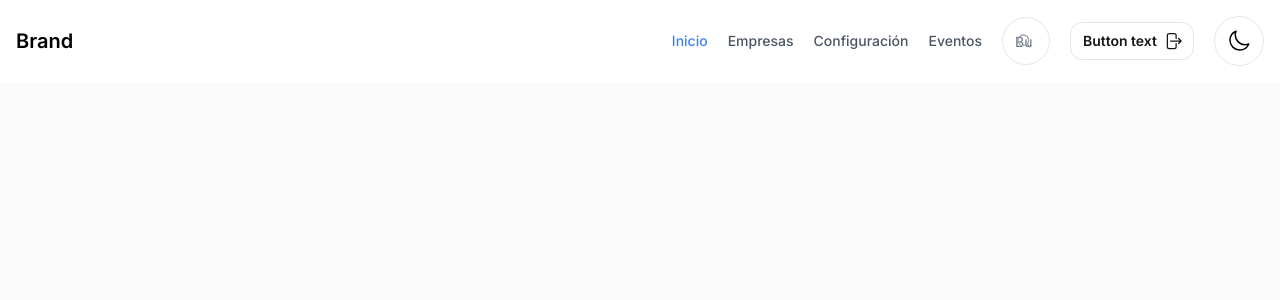
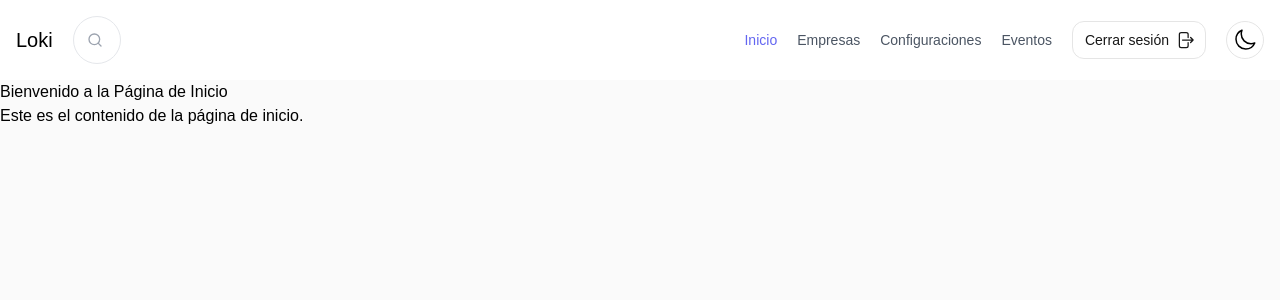
Before and after one commit to nglbrrts/historial-eventos, a Next.js app: page / in a window 1280 px wide. Shown: the top 300 px of the page. Built offline with nearby package versions, Linux system fonts and the light colour scheme.

Commit message:
ADD: routes

```diff
--- /dev/null
+++ b/src/app/configuracion/page.tsx
@@ -0,0 +1,3 @@
+export default function Configuracion() {
+    return <h1>Configuracion</h1>;
+  }
--- /dev/null
+++ b/src/app/empresas/page.tsx
@@ -0,0 +1,3 @@
+export default function Empresas() {
+    return <h1>Empresas</h1>;
+  }
--- /dev/null
+++ b/src/app/eventos/page.tsx
@@ -0,0 +1,3 @@
+export default function Eventos() {
+    return <h1>Eventos</h1>;
+  }
--- a/src/app/layout.tsx
+++ b/src/app/layout.tsx
@@ -1,22 +1,19 @@
-import type { Metadata } from "next";
-import { Inter } from "next/font/google";
-import "./globals.css";
+'use client';
 
-const inter = Inter({ subsets: ["latin"] });
-
-export const metadata: Metadata = {
-  title: "Create Next App",
-  description: "Generated by create next app",
-};
+import '@/app/globals.css'
+import TopBar from '../components/TopBar';
 
 export default function RootLayout({
   children,
-}: Readonly<{
+}: {
   children: React.ReactNode;
-}>) {
+}) {
   return (
     <html lang="es">
-      <body className={`${inter.className} bg-neutral-50 dark:bg-neutral-900`}>{children}</body>
+      <body className="bg-neutral-50 dark:bg-neutral-900">
+        <TopBar />
+        <main>{children}</main>
+      </body>
     </html>
   );
 }
--- a/src/app/page.tsx
+++ b/src/app/page.tsx
@@ -1,18 +1,16 @@
-'use client';
-
-import TabNavigation from '@/components/TabNavigation';
-import TopBar from "@/components/TopBar";
-
-const tabs = [
-  { name: 'Empresa', href: '#', current: true },
-  { name: 'Productos', href: '#', current: false },
-  { name: 'DTEs', href: '#', current: false },
-];
+import Head from 'next/head';
 
 export default function Home() {
   return (
-    <main>
-      <TopBar />
-    </main>
+    <div>
+      <Head>
+        <title>Inicio</title>
+        <meta name="description" content="Página de inicio de mi aplicación" />
+      </Head>
+      <section>
+        <h1>Bienvenido a la Página de Inicio</h1>
+        <p>Este es el contenido de la página de inicio.</p>
+      </section>
+    </div>
   );
 }
--- a/src/app/pages/empresa.tsx
+++ /dev/null
@@ -1,13 +0,0 @@
-import React from 'react';
-
-const Empresa: React.FC = () => {
-  return (
-    <div className="min-h-screen bg-gray-100">
-      <div className="container mx-auto py-8">
-
-      </div>
-    </div>
-  );
-};
-
-export default Empresa;
--- a/src/components/ThemeToggle.tsx
+++ b/src/components/ThemeToggle.tsx
@@ -28,7 +28,7 @@ const ThemeToggle: React.FC = () => {
   };
 
   return (
-    <button onClick={toggleTheme} className="text-black dark:text-white hover:bg-neutral-100 border border-neutral-200 dark:border-neutral-700 dark:hover:bg-neutral-700 rounded-full p-3 transition-all">
+    <button onClick={toggleTheme} className="text-black dark:text-white hover:bg-neutral-100 border border-neutral-200 dark:border-neutral-700 dark:hover:bg-neutral-700 rounded-full p-1.5 transition-all">
     {theme === 'dark' ? (
       <SunIcon className="w-6 h-6" />
     ) : (
--- a/src/components/TopBar.tsx
+++ b/src/components/TopBar.tsx
@@ -1,14 +1,16 @@
 import React from 'react';
 import SearchBar from "@/components/searchBar";
 import ThemeToggle from "@/components/ThemeToggle";
+import Link from 'next/link';
 import { ArrowRightStartOnRectangleIcon } from '@heroicons/react/24/outline';
 
 const TopBar: React.FC = () => {
     return (
         <header className=">flex flex-wrap sm:justify-start sm:flex-nowrap w-full bg-white text-sm py-4 dark:bg-neutral-800">
             <nav className="max-w-[85rem] w-full mx-auto px-4 sm:flex sm:items-center sm:justify-between" aria-label="Global">
-                <div className="flex items-center justify-between">
-                    <a className="flex-none text-xl font-semibold dark:text-white" href="#">Brand</a>
+                <div className="flex items-center justify-between gap-5">
+                    <a className="flex-none text-xl font-normal dark:text-white" href="#">Loki</a>
+                    <SearchBar />
                     <div className="sm:hidden">
                         <button type="button" className="hs-collapse-toggle p-2 inline-flex justify-center items-center gap-x-2 rounded-lg border border-gray-200 bg-white text-gray-800 shadow-sm hover:bg-gray-50 disabled:opacity-50 disabled:pointer-events-none dark:bg-transparent dark:border-neutral-700 dark:text-white dark:hover:bg-white/10" data-hs-collapse="#navbar-collapse-with-animation" aria-controls="navbar-collapse-with-animation" aria-label="Toggle navigation">
                             <svg className="hs-collapse-open:hidden flex-shrink-0 size-4" xmlns="http://www.w3.org/2000/svg" width="24" height="24" viewBox="0 0 24 24" fill="none" stroke="currentColor" stroke-width="2" stroke-linecap="round" stroke-linejoin="round"><line x1="3" x2="21" y1="6" y2="6" /><line x1="3" x2="21" y1="12" y2="12" /><line x1="3" x2="21" y1="18" y2="18" /></svg>
@@ -18,16 +20,16 @@ const TopBar: React.FC = () => {
                 </div>
                 <div id="navbar-collapse-with-animation" className="hs-collapse hidden overflow-hidden transition-all duration-300 basis-full grow sm:block">
                     <div className="flex flex-col gap-5 mt-5 sm:flex-row sm:items-center sm:justify-end sm:mt-0 sm:ps-5">
-                        <a className="font-medium text-blue-500" href="#" aria-current="page">Inicio</a>
-                        <a className="font-medium text-gray-600 hover:text-gray-400 dark:text-neutral-400 dark:hover:text-neutral-500" href="#">Empresas</a>
-                        <a className="font-medium text-gray-600 hover:text-gray-400 dark:text-neutral-400 dark:hover:text-neutral-500" href="#">Configuración</a>
-                        <a className="font-medium text-gray-600 hover:text-gray-400 dark:text-neutral-400 dark:hover:text-neutral-500" href="#">Eventos</a>
-                        <SearchBar />
+                        <Link href="/" className="font-normal text-indigo-500">Inicio</Link>
+                        <Link href="/empresas" className="font-normal text-gray-600 hover:text-gray-400 dark:text-neutral-400 dark:hover:text-neutral-500">Empresas</Link>
+                        <Link href="/configuracion" className="font-normal text-gray-600 hover:text-gray-400 dark:text-neutral-400 dark:hover:text-neutral-500">Configuraciones</Link>
+                        <Link href="/eventos" className="font-normal text-gray-600 hover:text-gray-400 dark:text-neutral-400 dark:hover:text-neutral-500">Eventos</Link>
+
                         <button
                             type="button"
-                            className="inline-flex items-center gap-x-1.5 rounded-xl px-3 py-2 text-sm font-semibold text-neutral-900 dark:text-white hover:bg-neutral-100 dark:hover:bg-neutral-700 focus-visible:outline focus-visible:outline-2 focus-visible:outline-offset-2 focus-visible:outline-indigo-600 transition-all border border-neutral-200 dark:border-neutral-700"
+                            className="inline-flex items-center gap-x-1.5 rounded-xl px-3 py-2 text-sm font-normal text-neutral-900 dark:text-white hover:bg-neutral-100 dark:hover:bg-neutral-700 focus-visible:outline focus-visible:outline-2 focus-visible:outline-offset-2 focus-visible:outline-indigo-600 transition-all border border-neutral-200 dark:border-neutral-700"
                         >
-                            Button text
+                            Cerrar sesión
                             <ArrowRightStartOnRectangleIcon className="-mr-0.5 h-5 w-5" aria-hidden="true" />
                         </button>
                         <ThemeToggle />
--- a/src/components/searchBar.tsx
+++ b/src/components/searchBar.tsx
@@ -9,7 +9,7 @@ const SearchBar: React.FC = () => {
                     <path d="m21 21-4.3-4.3"></path>
                 </svg>
             </div>
-            <input className="py-3 hover:ps-10 pe-4 block w-12 h-12 hover:w-64 transition-all duration-300 ease-in-out border-gray-200 rounded-full text-sm focus:border-indigo-500 focus:ring-indigo-500 disabled:opacity-50 disabled:pointer-events-none dark:bg-neutral-800 dark:border-neutral-700 dark:text-neutral-400 dark:placeholder-neutral-500 dark:focus:ring-neutral-600" type="text" placeholder="Buscar empresas" value="" data-hs-combo-box-input="" />
+            <input className="py-3 hover:ps-10 pe-4 block w-12 h-12 hover:w-64 transition-all duration-300 ease-in-out border-gray-200 rounded-full text-sm focus:border-indigo-500 focus:ring-indigo-500 disabled:opacity-50 disabled:pointer-events-none dark:bg-neutral-800 dark:border-neutral-700 placeholder-transparent  hover:placeholder-neutral-600 dark:hover:placeholder-neutral-400" type="text" placeholder="Buscar empresas" value="" data-hs-combo-box-input="" />
         </div>
     )
 }
```
Also changed, not shown: src/app/globals.css (+0 -10 lines).
